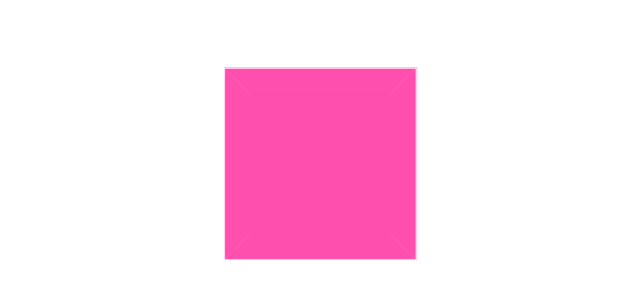
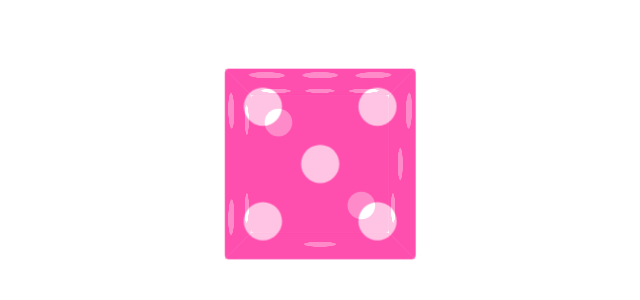
Before and after one commit to ScoutCodes/cube, a plain HTML site: page index.html in a window 1280 px wide. Shown: the part 244-544 px from the top of the page, without its empty margins (321-961 px from the left). Drawn offline with Linux system fonts and the light colour scheme.

Commit message:
Master: added dots.

```diff
--- a/css/style.css
+++ b/css/style.css
@@ -46,6 +46,7 @@
 .side.left,
 .side.right {
   background: deeppink;
+  border-radius: 5px;
 }
 
 .back {
@@ -63,9 +64,49 @@
 .left {
   transform: translateX(-5em) rotateY(90deg);
 }
-
 .right {
   transform: translateX(5em) rotateY(90deg);
+}
+
+/* Dots. */
+.dot {
+  position: absolute;
+  height: 2em;
+  width: 2em;
+  background: white;
+  border-radius: 50%;
+}
+.dot.center {
+  top: 50%;
+  left: 50%;
+  margin-top: -1em;
+  margin-left: -1em;
+}
+.dot.top-left {
+  top: 10%;
+  left: 10%;
+}
+.dot.top-right {
+  top: 10%;
+  right: 10%;
+}
+.dot.bottom-right {
+  bottom: 10%;
+  right: 10%;
+}
+.dot.bottom-left {
+  bottom: 10%;
+  left: 10%;
+}
+.dot.center-top {
+  top: 10%;
+  left: 50%;
+  margin-left: -1em;
+}
+.dot.center-bottom {
+  bottom: 10%;
+  left: 50%;
+  margin-left: -1em;
 }
 
 @keyframes rotate {
--- a/index.html
+++ b/index.html
@@ -13,12 +13,45 @@
 </head>
 <body>
 <div class="container">
-  <div class="back side"></div>
-  <div class="left side"></div>
-  <div class="right side"></div>
-  <div class="top side"></div>
-  <div class="bottom side"></div>
-  <div class="front side"></div>
+  <div class="back side">
+    <!--<span class="number">1</span>-->
+    <div class="dot center"></div>
+  </div>
+  <div class="left side">
+    <!--<span class="number">4</span>-->
+    <div class="dot top-left"></div>
+    <div class="dot top-right"></div>
+    <div class="dot bottom-left"></div>
+    <div class="dot bottom-right"></div>
+  </div>
+  <div class="right side">
+    <!--<span class="number">3</span>-->
+    <div class="dot top-right"></div>
+    <div class="dot center"></div>
+    <div class="dot bottom-left"></div>
+  </div>
+  <div class="top side">
+    <!--<span class="number">2</span>-->
+    <div class="dot top-right"></div>
+    <div class="dot bottom-left"></div>
+  </div>
+  <div class="bottom side">
+    <!--<span class="number">5</span>-->
+    <div class="dot top-left"></div>
+    <div class="dot top-right"></div>
+    <div class="dot center"></div>
+    <div class="dot bottom-left"></div>
+    <div class="dot bottom-right"></div>
+  </div>
+  <div class="front side">
+    <!--<span class="number">6</span>-->
+    <div class="dot top-left"></div>
+    <div class="dot top-right"></div>
+    <div class="dot center-top"></div>
+    <div class="dot center-bottom"></div>
+    <div class="dot bottom-left"></div>
+    <div class="dot bottom-right"></div>
+  </div>
 </div>
 </body>
 </html>
```
